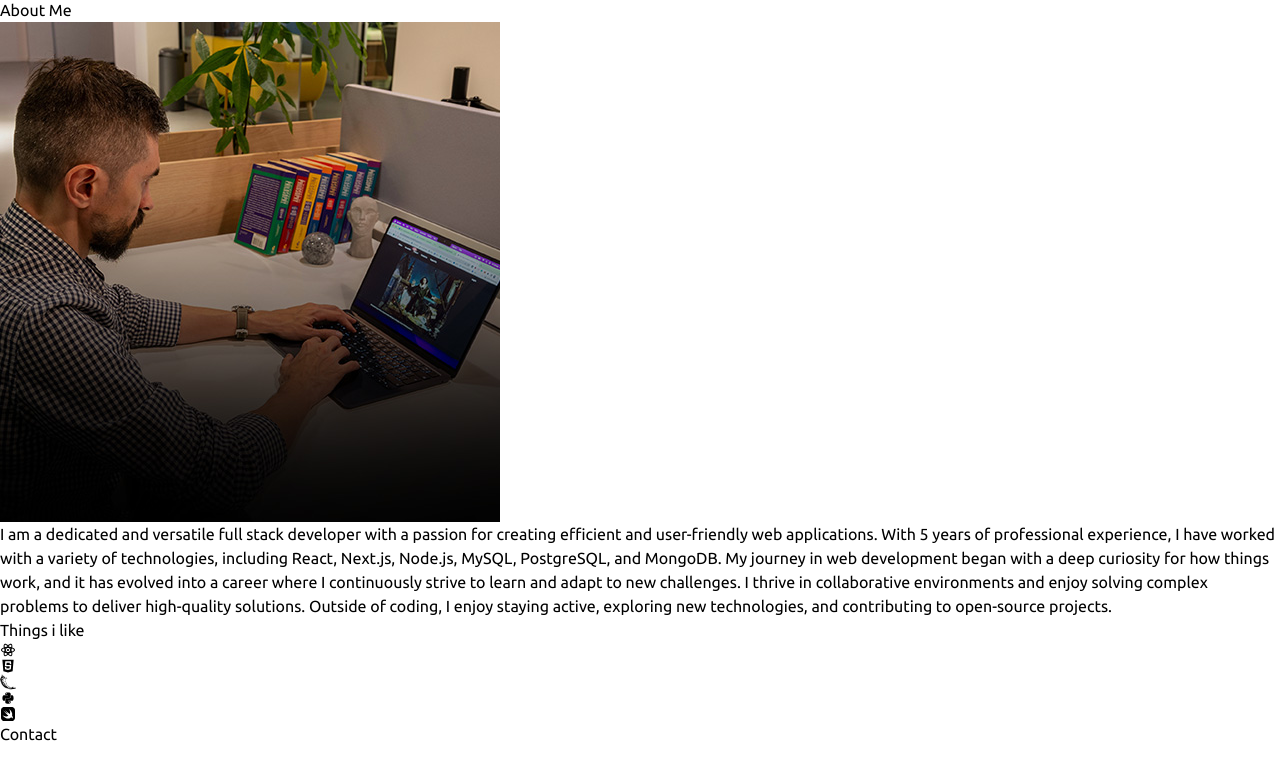
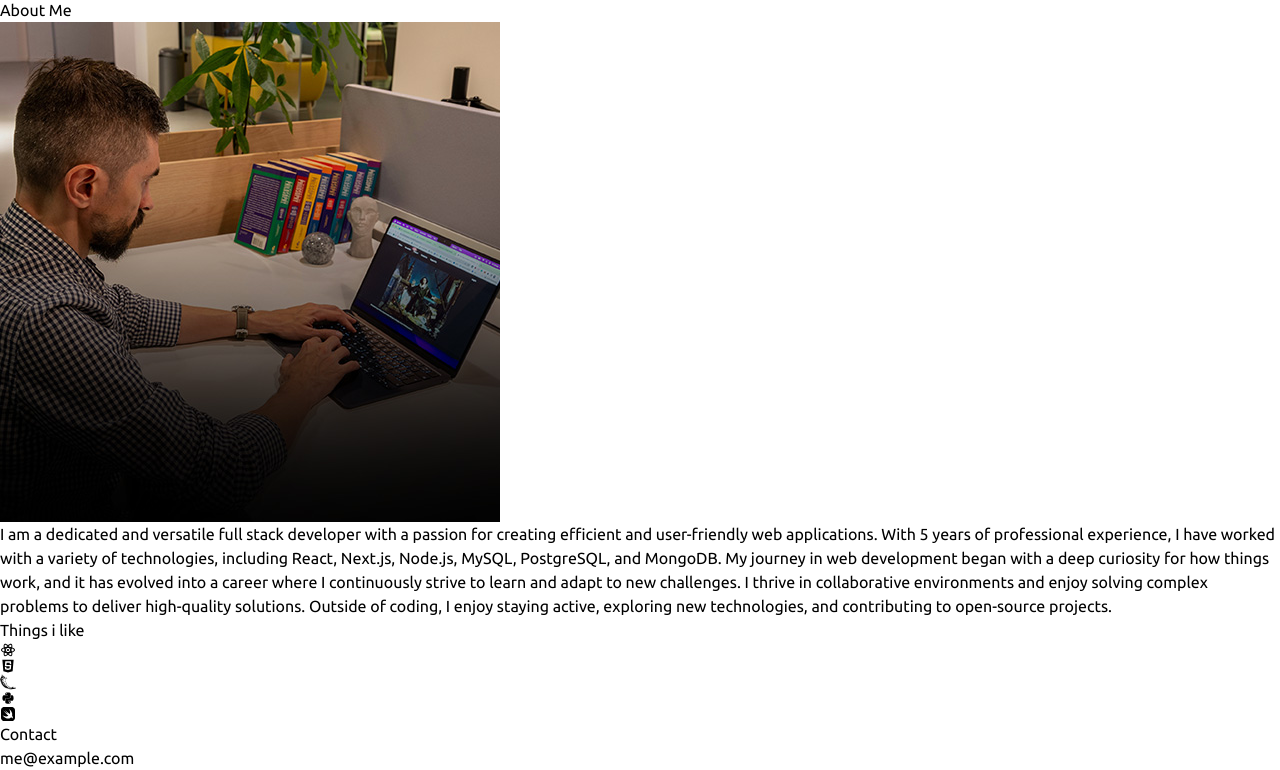
Before and after one commit to Swerox/dominiksoft.dev, a React (Vite) app: page / in a window 1280 px wide. Shown: the part 640-1410 px from the top of the page. Before the commit the page ends 1386 px from the top, so only its background shows below. Built offline with nearby package versions, Linux system fonts and the light colour scheme.

Commit message:
changed contact

```diff
--- a/src/components/Contact.jsx
+++ b/src/components/Contact.jsx
@@ -1,7 +1,12 @@
+import {CONTACT} from "../constants"
+
 const Contact = () => {
     return (
         <div className="border-b border-neutral-900 pb-20">
             <h1 className="my-10 text-center text-4xl">Contact</h1>
+            <div className="text-center tracking-tighter">
+                <a className="border-b">{CONTACT.email}</a>
+            </div>
         </div>
     );
 };
```
